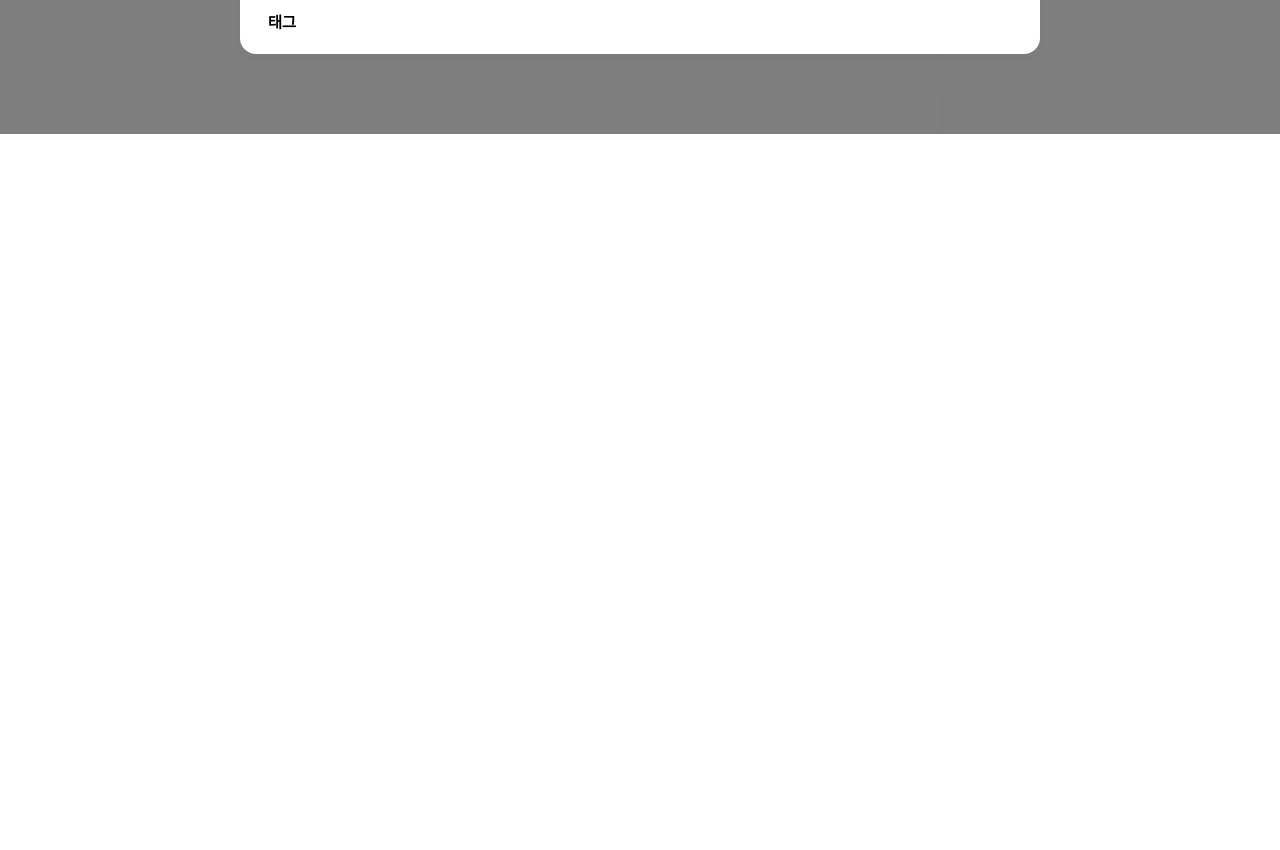
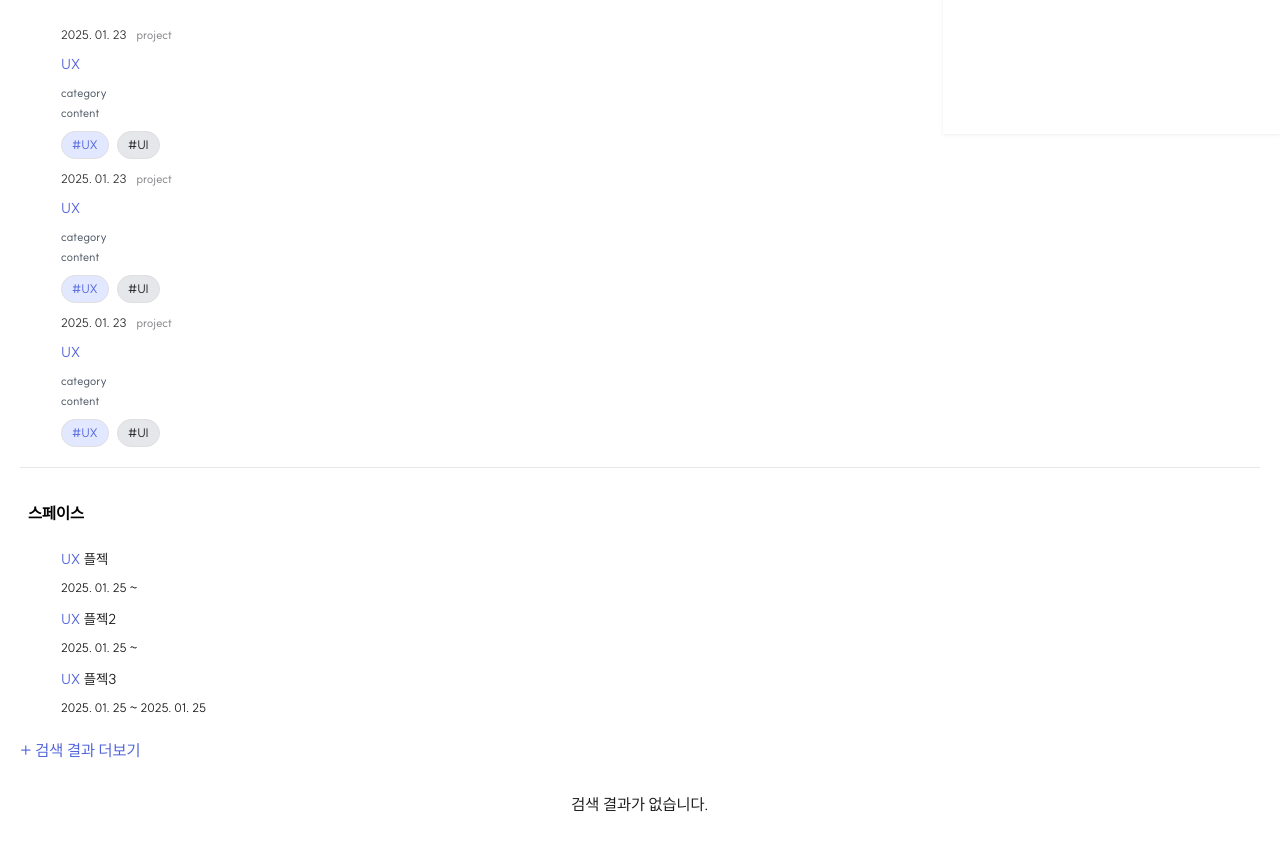
Before and after one commit to muzi55/didit, a Next.js app: page / in a window 1280 px wide. Shown: the part 666-1516 px from the top of the page. Before the commit the page ends 800 px from the top, so only its background shows below. Built offline with nearby package versions, Linux system fonts and the light colour scheme.

Commit message:
component: dateTime 속성을 문자열로 변경하고 SearchResult 컴포넌트 추가

```diff
--- a/src/app/_components/search/DateTimeAndProject.tsx
+++ b/src/app/_components/search/DateTimeAndProject.tsx
@@ -6,15 +6,12 @@ export function DateTimeAndProject({
 	dateTime,
 	project,
 }: {
-	dateTime: Date;
+	dateTime: string;
 	project: string;
 }) {
 	return (
 		<div className="flex text-bodyExtraSmall500 gap-[10px]">
-			<time
-				className="text-[var(--search-datetime)]"
-				dateTime={dateTime.toISOString()}
-			>
+			<time className="text-[var(--search-datetime)]" dateTime={dateTime}>
 				{dayjs().format("YYYY. MM. DD")}
 			</time>
 			<p className="text-bodyExtraSmall400 text-[var(--search-project)]">
--- a/src/app/_components/search/Search.tsx
+++ b/src/app/_components/search/Search.tsx
@@ -12,6 +12,7 @@ import TagSearch from "./TagSearch";
 export default function Search() {
 	const [activeIndex, setActiveIndex] = useState<number>(0);
 
+	const 시간변수 = "Thu Jan 25 2025 19:44:57 GMT+0900 (한국 표준시)";
 	return (
 		<div className="max-w-[854px] w-[100dvh] min-w-[340px] min-h-[294px]">
 			<div className="">
@@ -21,7 +22,7 @@ export default function Search() {
 							{[1, 2, 3].map(el => (
 								<SearchItem
 									key={el}
-									dateTime={new Date()}
+									dateTime={시간변수}
 									project="project"
 									search="UX 플젝"
 									hightLight="UX"
@@ -37,7 +38,7 @@ export default function Search() {
 									key={el}
 									search="UX"
 									hightLight="UX"
-									dateTime={new Date()}
+									dateTime={시간변수}
 									project="project"
 									category="category"
 									content="content"
@@ -59,17 +60,17 @@ export default function Search() {
 							<SearchSpaceItem
 								search="UX 플젝"
 								hightLight="UX"
-								projectDate={{ startDate: new Date() }}
+								projectDate={{ startDate: 시간변수 }}
 							/>
 							<SearchSpaceItem
 								search="UX 플젝2"
 								hightLight="UX"
-								projectDate={{ startDate: new Date() }}
+								projectDate={{ startDate: 시간변수 }}
 							/>
 							<SearchSpaceItem
 								search="UX 플젝3"
 								hightLight="UX"
-								projectDate={{ startDate: new Date(), endDate: new Date() }}
+								projectDate={{ startDate: 시간변수, endDate: 시간변수 }}
 							/>
 						</SearchSection>
 
--- /dev/null
+++ b/src/app/_components/search/result/SearchResult.tsx
@@ -0,0 +1,91 @@
+"use client";
+
+import Link from "next/link";
+import React, { useState } from "react";
+
+import Tag from "../../common/tag/Tag";
+import SearchEmpty from "../SearchEmpty";
+import SearchItem from "../searchitem/SearchItem";
+import SearchSpaceItem from "../searchitem/SearchSpaceItem";
+import SearchSection from "../SearchSection";
+import { SearchTabs } from "../SearchTabs";
+import TagSearch from "../TagSearch";
+
+export default function SearchResult() {
+	const [activeIndex, setActiveIndex] = useState<number>(0);
+
+	const 시간변수 = "Thu Jan 25 2025 19:44:57 GMT+0900 (한국 표준시)";
+	return (
+		<div>
+			<SearchTabs activeIndex={activeIndex} setActiveIndex={setActiveIndex}>
+				<SearchTabs.Tab title="전체">
+					<SearchSection title="회고록">
+						{[1, 2, 3].map(el => (
+							<SearchItem
+								key={el}
+								dateTime={시간변수}
+								project="project"
+								search="UX 플젝"
+								hightLight="UX"
+								category="category"
+								content="content"
+							/>
+						))}
+					</SearchSection>
+					<hr />
+					<SearchSection title="태그">
+						{[1, 2, 3].map(el => (
+							<TagSearch
+								key={el}
+								search="UX"
+								hightLight="UX"
+								dateTime={시간변수}
+								project="project"
+								category="category"
+								content="content"
+								TagList={
+									<div className="flex gap-[8px]">
+										<Tag onClick={() => {}} type="hightLight" icon={false}>
+											#UX
+										</Tag>
+										<Tag onClick={() => {}} type="remove" icon={false}>
+											#UI
+										</Tag>
+									</div>
+								}
+							/>
+						))}
+					</SearchSection>
+					<hr />
+					<SearchSection title="스페이스">
+						<SearchSpaceItem
+							search="UX 플젝"
+							hightLight="UX"
+							projectDate={{ startDate: 시간변수 }}
+						/>
+						<SearchSpaceItem
+							search="UX 플젝2"
+							hightLight="UX"
+							projectDate={{ startDate: 시간변수 }}
+						/>
+						<SearchSpaceItem
+							search="UX 플젝3"
+							hightLight="UX"
+							projectDate={{ startDate: 시간변수, endDate: 시간변수 }}
+						/>
+					</SearchSection>
+
+					<Link href="/#" className="py-[8px] text-tertiary">
+						+ 검색 결과 더보기
+					</Link>
+					<SearchEmpty />
+				</SearchTabs.Tab>
+				<SearchTabs.Tab title="회고록">
+					<SearchSection title="스페이스">asd</SearchSection>
+				</SearchTabs.Tab>
+				<SearchTabs.Tab title="태그">태그</SearchTabs.Tab>
+				<SearchTabs.Tab title="스페이스">스페이스</SearchTabs.Tab>
+			</SearchTabs>
+		</div>
+	);
+}
--- a/src/app/_components/search/searchType.ts
+++ b/src/app/_components/search/searchType.ts
@@ -1,7 +1,7 @@
 export type SearchCategory = "회고록" | "태그" | "스페이스";
 
 export interface SearchItemProps {
-	dateTime: Date;
+	dateTime: string;
 	project: string;
 	search: string;
 	category: string;
@@ -17,7 +17,7 @@ export interface ISearchSpaceItem {
 	search: string;
 	hightLight: string;
 	projectDate: {
-		startDate: Date;
-		endDate?: Date;
+		startDate: string;
+		endDate?: string;
 	};
 }
--- a/src/app/_components/search/searchitem/SearchSpaceItem.tsx
+++ b/src/app/_components/search/searchitem/SearchSpaceItem.tsx
@@ -1,3 +1,4 @@
+import dayjs from "dayjs";
 import React from "react";
 
 import type { ISearchSpaceItem } from "../searchType";
@@ -14,13 +15,13 @@ export default function SearchSpaceItem({
 			<SearchProjectName search={search} hightLight={hightLight} />
 			<div className="flex text-bodyExtraSmall400">
 				<p>
-					<time dateTime={startDate.toISOString()}>
-						{startDate.toLocaleDateString()}
+					<time dateTime={dayjs(startDate).format("YYYY. MM. DD")}>
+						{dayjs(startDate).format("YYYY. MM. DD")}
 					</time>
 					&nbsp;~&nbsp;
 					{endDate && (
-						<time dateTime={endDate.toISOString()}>
-							{startDate.toLocaleDateString()}
+						<time dateTime={endDate}>
+							{dayjs(startDate).format("YYYY. MM. DD")}
 						</time>
 					)}
 				</p>
--- a/src/app/page.tsx
+++ b/src/app/page.tsx
@@ -4,10 +4,11 @@ import { useState } from "react";
 
 import Alarm from "./_components/alarm/Alarm";
 import Modal from "./_components/modal/Modal";
+import SearchResult from "./_components/search/result/SearchResult";
 import Search from "./_components/search/Search";
 
 export default function Home() {
-	const [active, setActive] = useState<boolean>(true);
+	const [active, setActive] = useState<boolean>(false);
 	const closeActive = () => {
 		setActive(false);
 	};
@@ -27,6 +28,7 @@ export default function Home() {
 					<Search />
 				</Modal>
 			)}
+			<SearchResult />
 			{/* <div className="absolute top-0 left-0 w-full h-full bg-[#20202020] z-10 flex justify-center items-center">
 
 			</div> */}
```
